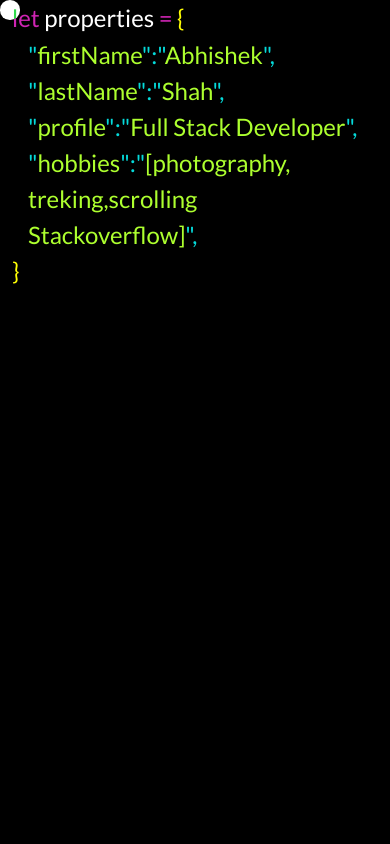
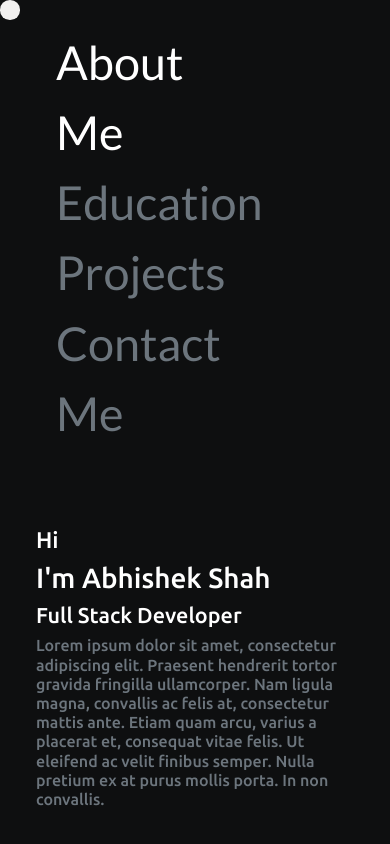
Before and after one commit to ShahIsCoding/portfolio, a React (Create React App) app: page / in a window 390 px wide. Built offline with nearby package versions, Linux system fonts and the light colour scheme.

Commit message:
profileChange

```diff
--- /dev/null
+++ b/src/Component/Constant/data.js
@@ -0,0 +1,7 @@
+export const profile = {
+  fn: "Abhishek",
+  ln: "Shah",
+  job_description: "Full Stack Developer",
+  words50:
+    "Lorem ipsum dolor sit amet, consectetur adipiscing elit. Praesent hendrerit tortor gravida fringilla ullamcorper. Nam ligula magna, convallis ac felis at, consectetur mattis ante. Etiam quam arcu, varius a placerat et, consequat vitae felis. Ut eleifend ac velit finibus semper. Nulla pretium ex at purus mollis porta. In non convallis.",
+};
--- a/src/Component/Profile.js
+++ b/src/Component/Profile.js
@@ -1,38 +1,95 @@
-import React from "react";
+import React, { useState } from "react";
+import { profile } from "./Constant/data";
+import GitHubIcon from '@mui/icons-material/GitHub';
+import EmailIcon from '@mui/icons-material/Email';
+import LinkedInIcon from '@mui/icons-material/LinkedIn';
 
 const ProfilePage = () => {
-  const blueText = (val) => <span className="ubuntu-blue">{val}</span>;
-  const greenText = (val) => <span className="ubuntu-green">{val}</span>;
-  const propsFunc = (propsName, propsValue, islast) => {
-    return (
-      <div className="f10 px-3 ubuntu-green">
-        {blueText(`"`)}
-        {greenText(propsName)}
-        {blueText(`"`)}
-        {blueText(":")}
-        {blueText(`"`)}
-        {greenText(propsValue)}
-        {blueText(`"`)}
-        {islast ? "" : blueText(",")}
-        {!islast && <br />}
+  const [name, setName] = useState("");
+  const [email, setEmail] = useState("");
+  const [comments, setComments] = useState("");
+  const [selected, SetSelected] = useState(0);
+  return (
+    <div className="row vh100 container mx-auto">
+      <div className="col-6 d-flex justify-content-center flex-column profile">
+        <ul onClick={(e) => SetSelected(e.target.value)}>
+          <li
+            value={0}
+            className={selected === 0 ? "text-white" : "text-secondary"}
+          >
+            About Me
+          </li>
+          <li
+            value={1}
+            className={selected === 1 ? "text-white" : "text-secondary"}
+          >
+            Education
+          </li>
+          <li
+            value={2}
+            className={selected === 2 ? "text-white" : "text-secondary"}
+          >
+            Projects
+          </li>
+          <li
+            value={3}
+            className={selected === 3 ? "text-white" : "text-secondary"}
+          >
+            Contact Me
+          </li>
+        </ul>
       </div>
-    );
-  };
-  return (
-    <div className="row blackbg">
-      <div className="col-md-6 col-12 ubuntu px-4 f15">
-        <span className="ubuntu-pink">let</span>
-        <span> properties </span>
-        <span className="ubuntu-pink">=</span>
-        <span className="ubuntu-yellow">{` {`}</span>
-        <br />
-        <span>{propsFunc("firstName", "Abhishek", false)}</span>
-        <span>{propsFunc("lastName", "Shah", false)}</span>
-        <span>{propsFunc("profile", "Full Stack Developer", false)}</span>
-        <span>{propsFunc("hobbies", "[photography, treking,scrolling Stackoverflow]", false)}</span>
-        <span className="ubuntu-yellow"> {`}`}</span>
-      </div>
-      <div className="col-6"></div>
+      {selected === 0 && (
+        <div className="col-md-6 col-12 ubuntu px-4 f15 d-flex flex-column justify-content-center">
+          <span className="ubuntu">Hi</span>
+          <span className="h1 ubuntu">I'm {profile.fn + " " + profile.ln}</span>
+          <span className="h4 ubuntu">{profile.job_description}</span>
+          <span className="h6 text-secondary ubuntu">{profile.words50}</span>
+        </div>
+      )}
+      {selected === 1 && (
+        <div className="col-md-6 col-12 ubuntu px-4 f15 d-flex flex-column justify-content-center"></div>
+      )}
+      {selected === 3 && (
+        <div className="col-md-6 col-12 ubuntu px-4 f15 d-flex flex-column justify-content-center">
+          <div className="px-1 mb-2 w-100">
+            <div className="border w-50 mx-auto px-5">
+              <GitHubIcon />
+              <EmailIcon />
+              <LinkedInIcon />
+            </div>
+          </div>
+          <form className="border border-white py-1 px-1 ">
+            <input
+              value={name}
+              name="name"
+              className="w-100 bg-secondary ubuntu my-1"
+              onChange={(e) => setName(e.target.value)}
+              placeholder="Name"
+              type="text"
+            />
+            <input
+              value={email}
+              name="email"
+              className="w-100 bg-secondary ubuntu my-1"
+              onChange={(e) => setEmail(e.target.value)}
+              placeholder="Email Id"
+              type="email"
+            />
+            <input
+              value={comments}
+              name="comments"
+              className="w-100 bg-secondary ubuntu my-1"
+              onChange={(e) => setComments(e.target.value)}
+              placeholder="Name"
+              type="textarea"
+            />
+            <div className="w-100 text-center">
+              <button type="submit" className="w-75 btn-outline-secondary">Submit</button>
+            </div>
+          </form>
+        </div>
+      )}
     </div>
   );
 };
--- a/src/assets/css/index.css
+++ b/src/assets/css/index.css
@@ -1,10 +1,17 @@
+@import url('https://fonts.googleapis.com/css2?family=Monoton&family=Nunito+Sans:ital,opsz,wght@0,6..12,200;0,6..12,300;0,6..12,400;0,6..12,500;0,6..12,600;1,6..12,200;1,6..12,300;1,6..12,400;1,6..12,500&family=Ubuntu+Mono:ital,wght@0,400;0,700;1,400;1,700&family=Ubuntu:wght@500&display=swap');
 @import url('https://fonts.googleapis.com/css2?family=Monoton&family=Ubuntu+Mono:ital,wght@0,400;0,700;1,400;1,700&display=swap');
+
 @import url('./intropage.scss');
 @import url('./navbar.css');
 @import url('./terminal.scss');
-@import url('./profile.css');
+@import url('./profile.scss');
+.App{
+    height: 100vh;
+    background-color: rgb(14, 15, 16);
+    color: white;
+}
 .ubuntu{
-    font-family: 'Ubuntu Mono', monospace !important;
+    font-family: 'Ubuntu', sans-serif !important;
 }
 .cursor{
     position: absolute;
@@ -15,6 +22,9 @@
     height: 7vw;
     border-radius: 50%;
     animation: rotater 2s infinite ;
+}
+.vh100{
+    height: 100vh;
 }
 @keyframes rotater {
     0%{
@@ -36,4 +46,10 @@
 
 .f15{
     font-size: 1.5rem;
+    line-height: 2.7rem;
 }
+@media (max-width:425px) {
+    .f15{
+        font-size: 1.42rem;
+    }
+}
--- a/src/assets/css/intropage.scss
+++ b/src/assets/css/intropage.scss
@@ -1,9 +1,3 @@
-.blackbg{
-    height: 100vh;
-    background-color: black;
-    color: white;
-    font-size: 6vw;
-}
 
 .change_outer {
     height:8vw;
--- a/src/assets/css/profile.css
+++ /dev/null
@@ -1,12 +0,0 @@
-.ubuntu-pink{
-    color: rgb(207, 36, 179);
-}
-.ubuntu-yellow{
-    color:rgb(255, 255, 4);
-}
-.ubuntu-green{
-    color: greenyellow;
-}
-.ubuntu-blue{
-    color:rgb(5, 218, 218);
-}
--- /dev/null
+++ b/src/assets/css/profile.scss
@@ -0,0 +1,17 @@
+.profile ul{
+    list-style-type: none;
+    cursor: pointer;
+}
+.profile ul li{
+    font-size: min(10vh,12vw);
+}
+
+form input::placeholder{
+    color: aliceblue;
+    font-family: 'Ubuntu', sans-serif !important;
+    font-size: 400;
+}
+
+.socialMedia svg{
+    height: 100px;
+}
```
